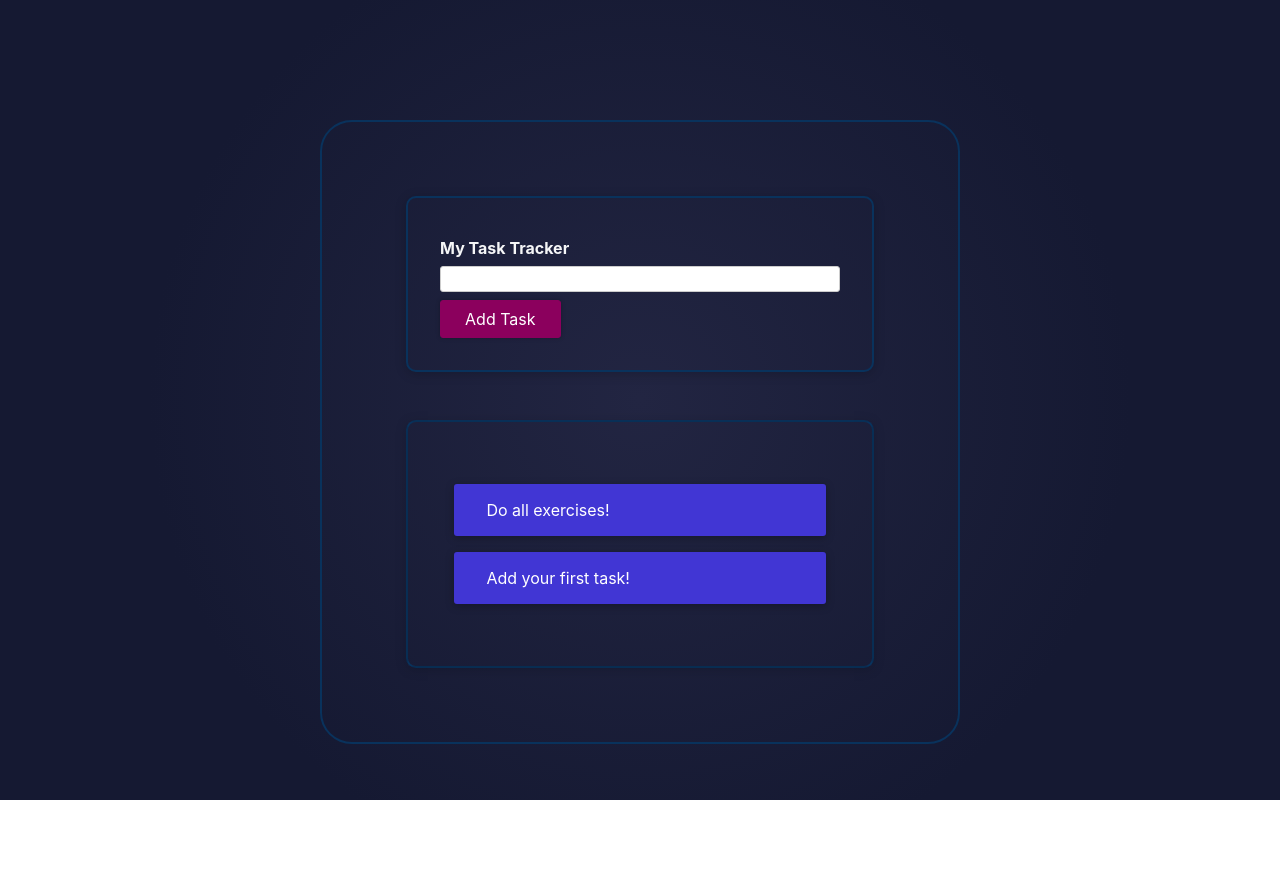
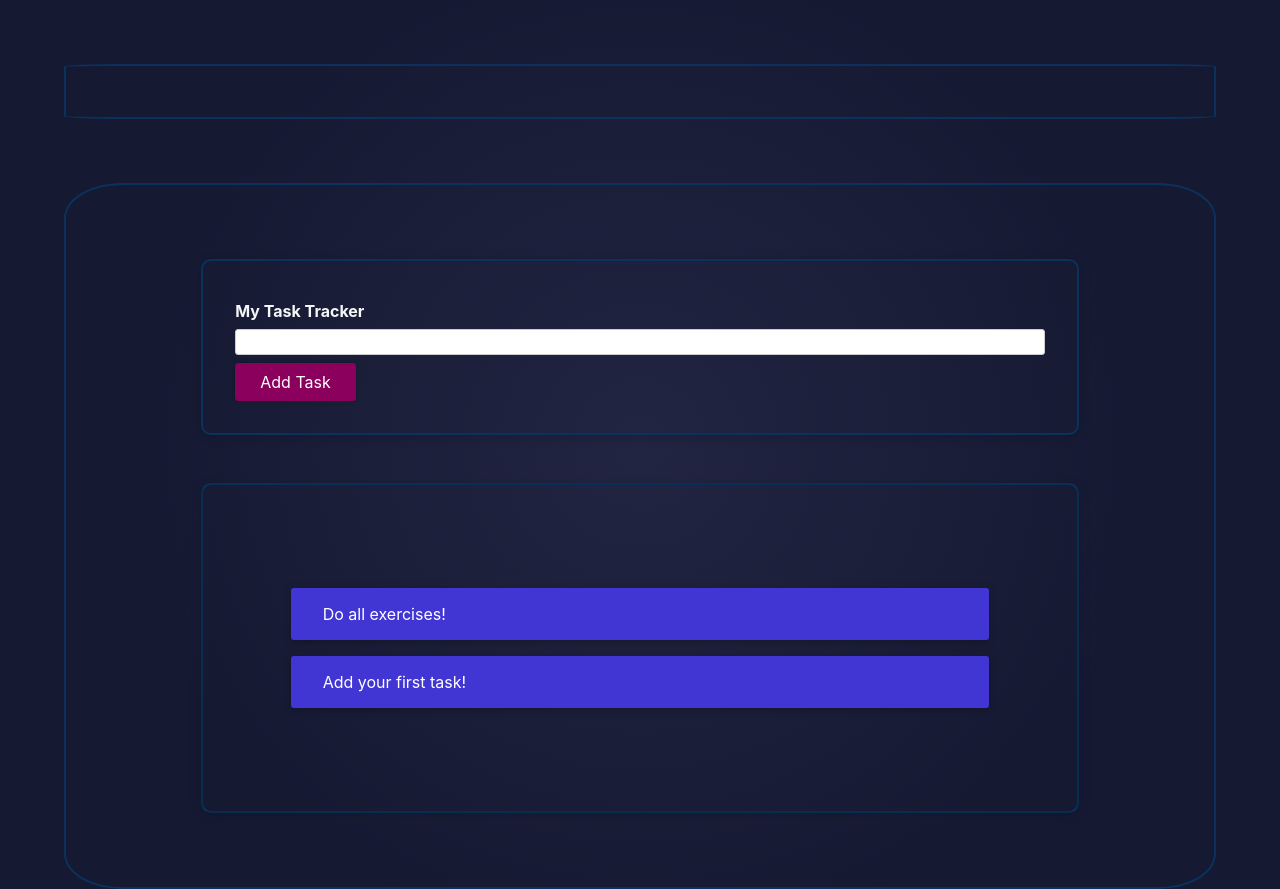
Before and after one commit to jalonghurst/motivational-task-tracker, a React (Create React App) app: page / in a window 1280 px wide. Before the commit the page ends 800 px from the top, so only its background shows below. Built offline with nearby package versions, Linux system fonts and the light colour scheme.

Commit message:
New container section, app.js

```diff
--- a/src/App.css
+++ b/src/App.css
@@ -32,12 +32,12 @@
 .task-container {
   margin-top: 5%;
   padding: 2%;
-  width: 50%;
+  min-width: 90%;
   height: auto;
   border: #09325c solid 2px;
   border-radius: 5%;
-  font-family:  monospace, roboto-mono;
-  /* font-style: italic; */
+  /* font-family:  monospace, roboto-mono;
+  font-style: italic; */
   color: #f5f6f7;
   /* word-wrap: break-word;
   text-align: center; */
--- a/src/App.js
+++ b/src/App.js
@@ -37,6 +37,7 @@ const App = () => {
 
   return (
     <div  class="container">
+    <div class="task-container"></div>
       <div class="task-container">
       <section id="goal-form">
         <CourseInput onAddGoal={addGoalHandler} />
@@ -52,6 +53,7 @@ const App = () => {
         } */}
       </section>
       </div>
+
     </div>
   );
 };
```
Also changed, not shown: 1 other file (tests, documents, lock files or other folders).
